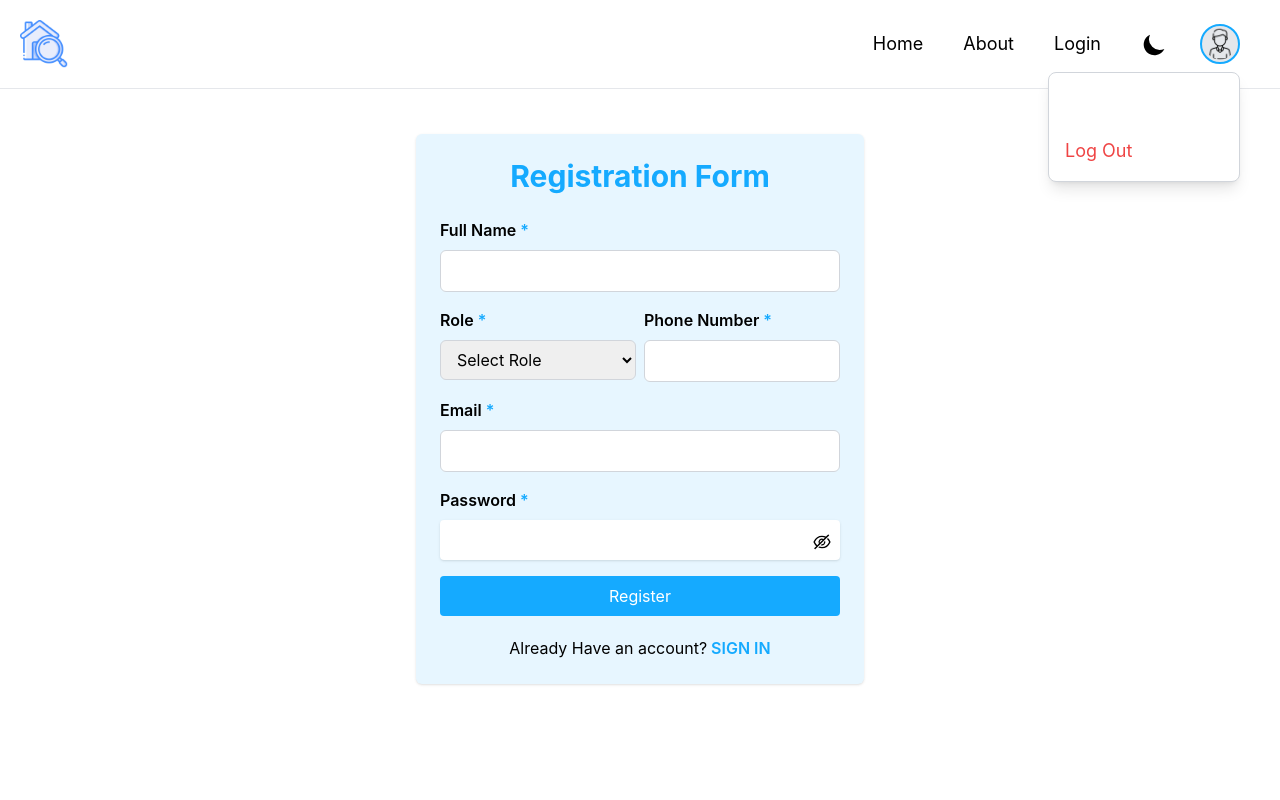
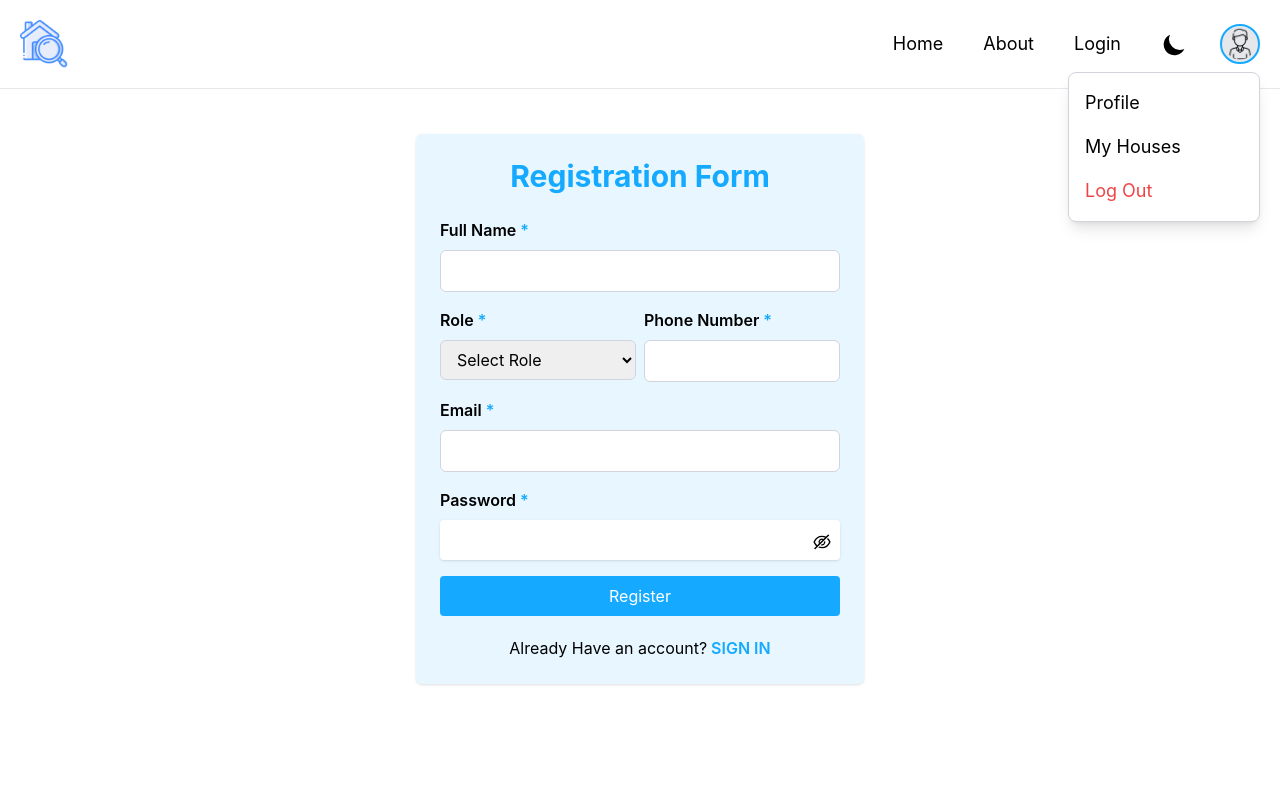
Before and after one commit to faysalewucse/house-hunter-frontend, a React (Vite) app: page /sign-up in a window 1280 px wide. Both pictures are taken after a click on the button 1220 px from the left and 44 px from the top of the page. Shown: the top 800 px of the page. Built offline with nearby package versions, Linux system fonts and the light colour scheme.

Commit message:
user can login now

```diff
--- a/src/components/Navbar/Navbar.jsx
+++ b/src/components/Navbar/Navbar.jsx
@@ -1,7 +1,6 @@
 import brand from "/brand.png";
 import avatar from "/avatar.png";
 import { NavLink } from "react-router-dom";
-import { dropdownItems, navItems } from "./navItems";
 import { Container } from "../Container";
 import { MdOutlineWbSunny } from "react-icons/md";
 import { SlClose, SlMenu } from "react-icons/sl";
@@ -10,7 +9,8 @@ import { useTheme } from "../../context/ThemeContext";
 import { useAuth } from "../../context/AuthContext";
 
 export const Navbar = () => {
-  const { setCurentUser, open, isOpen, setOpen, setIsOpen } = useAuth();
+  const { currentUser, setCurentUser, open, isOpen, setOpen, setIsOpen } =
+    useAuth();
 
   const { isDark, toggleDarkMode } = useTheme();
 
@@ -23,6 +23,21 @@ export const Navbar = () => {
     setCurentUser(null);
   };
 
+  const navItems = [
+    { route: "/", label: "Home", visible: true },
+    { route: "/about", label: "About", visible: true },
+    {
+      route: "/sign-in",
+      label: "Login",
+      visible: !currentUser ? true : false,
+    },
+  ];
+
+  const dropdownItems = [
+    { route: "/profile", label: "Profile", for: "user" },
+    { route: "/my-houses", label: "My Houses", for: "user" },
+  ];
+
   return (
     <div className="border-b-[1px] dark:border-gray-900 p-5 dark:bg-slate-950">
       <Container>
@@ -31,14 +46,16 @@ export const Navbar = () => {
           <nav
             className={`flex flex-col md:flex-row md:relative absolute ${
               open ? "top-0 bg-white dark:bg-slate-800" : "-top-full"
-            } right-0 md:w-fit w-full gap-5 transition-all duration-300 md:h-0 md:gap-10 p-5 text-lg items-center z-20`}
+            } right-0 md:w-fit w-full gap-5 transition-all duration-300 md:h-0 md:gap-10 sm:py-0 py-20 text-lg items-center z-20`}
           >
             {navItems.map((navItem, index) => (
               <NavLink
                 className={({ isActive }) =>
                   isActive
                     ? "font-semibold text-primary"
-                    : "hover:text-primary dark:text-white dark:hover:text-primary"
+                    : `hover:text-primary dark:text-white dark:hover:text-primary ${
+                        !navItem.visible && "hidden"
+                      }`
                 }
                 to={navItem.route}
                 key={index}
@@ -82,11 +99,11 @@ export const Navbar = () => {
                   {/* Menu items */}
                   {dropdownItems.map((item, index) => (
                     <NavLink
-                      to={item.path}
+                      to={item.route}
                       key={index}
                       className={`block px-4 py-2 hover:text-primary`}
                     >
-                      {item.pathName}
+                      {item.label}
                     </NavLink>
                   ))}
                   <NavLink
--- a/src/components/Navbar/navItems.jsx
+++ /dev/null
@@ -1,11 +0,0 @@
-export const navItems = [
-  { route: "/", label: "Home", for: "user" },
-  { route: "/about", label: "About", for: "user" },
-  { route: "/sign-in", label: "Login", for: "user" },
-];
-
-export const dropdownItems = [
-  { route: "/profile", label: "Profile", for: "user" },
-  { route: "/myorders", label: "My Orders", for: "user" },
-  { route: "/settings", label: "Settings" },
-];
--- a/src/pages/LoginPage.jsx
+++ b/src/pages/LoginPage.jsx
@@ -8,7 +8,7 @@ import toast from "react-hot-toast";
 import { useAuth } from "../context/AuthContext";
 
 const LoginPage = () => {
-  const { setOpen } = useAuth();
+  const { setOpen, setCurrentUser } = useAuth();
   const [showPassword, setShowPassword] = useState(false);
   const [loading, setLoading] = useState(false);
   const navigate = useNavigate();
@@ -34,6 +34,8 @@ const LoginPage = () => {
 
       if (response.status === 200) {
         localStorage.setItem("userEmail", email);
+
+        setCurrentUser(email);
         navigate("/");
       } else {
         toast.error("Something went wrong! Try again.");
--- a/src/pages/RegisterPage.jsx
+++ b/src/pages/RegisterPage.jsx
@@ -5,8 +5,10 @@ import { AiOutlineEye, AiOutlineEyeInvisible } from "react-icons/ai";
 import axios from "axios";
 import Button from "../components/Shared/Button";
 import toast from "react-hot-toast";
+import { useAuth } from "../context/AuthContext";
 
 const RegisterPage = () => {
+  const { setCurrentUser } = useAuth();
   const [showPassword, setShowPassword] = useState(false);
   const [loading, setLoading] = useState(false);
   const navigate = useNavigate();
@@ -23,7 +25,7 @@ const RegisterPage = () => {
 
     try {
       const response = await axios.post(
-        `${import.meta.env.VITE_BASE_API_URL}/user`,
+        `${import.meta.env.VITE_BASE_API_URL}/register`,
         {
           userName,
           role,
@@ -35,6 +37,7 @@ const RegisterPage = () => {
 
       if (response.status === 200) {
         localStorage.setItem("userEmail", email);
+        setCurrentUser(email);
         navigate("/");
       } else {
         toast.error("Something went wrong! Try again.");
```
